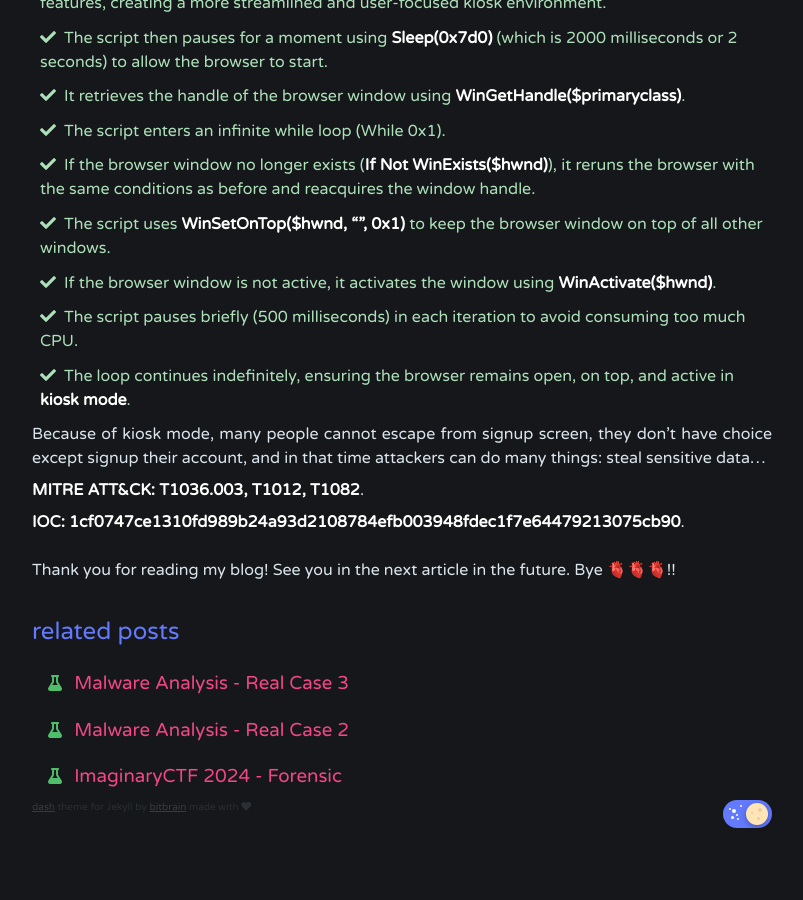
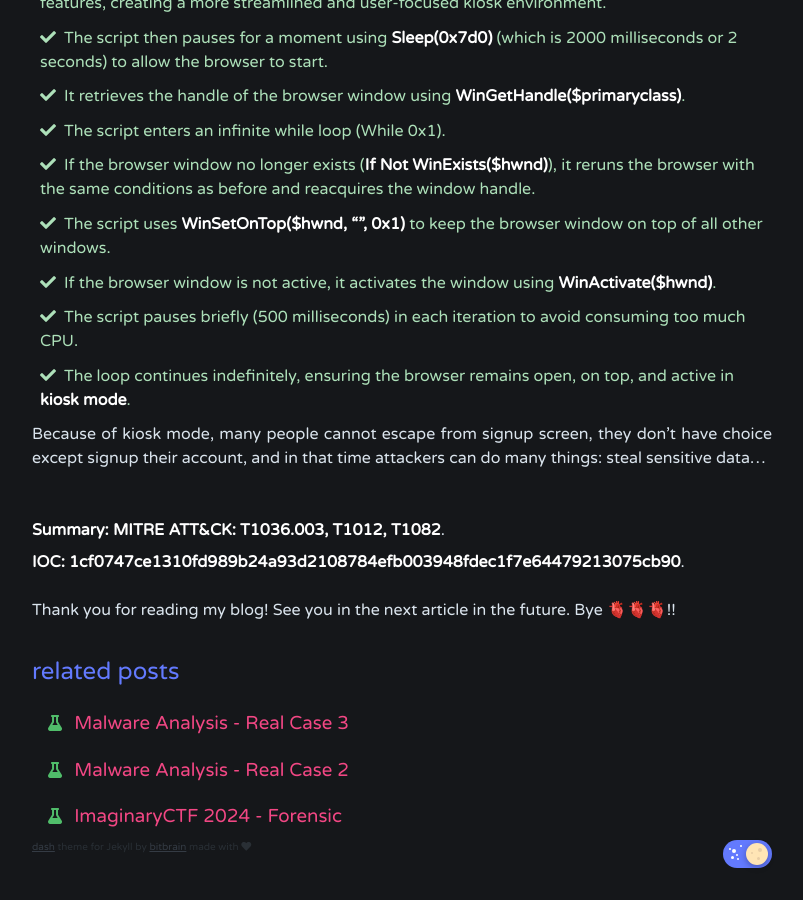
Before and after one commit to odintheprotector/odintheprotector.github.io, a Jekyll site: the page built from _posts/2024-09-03-malware-analysis-real-case-4.md, in a window 1280 px wide and 900 px high, scrolled down 5575 px. Shown: the whole window, without its empty margins (238-1041 px from the left). Built offline with Jekyll 4.4.1, drawn with Linux system fonts in a browser that asks for light colours; nearby versions of some CDN libraries; before the commit the page ends 6435 px from its top, so only the background shows below that.

Commit message:
Update 2024-09-03-malware-analysis-real-case-4.md

```diff
--- a/_posts/2024-09-03-malware-analysis-real-case-4.md
+++ b/_posts/2024-09-03-malware-analysis-real-case-4.md
@@ -176,8 +176,8 @@ Let's analyse step by step:
 - The script pauses briefly (500 milliseconds) in each iteration to avoid consuming too much CPU.
 - The loop continues indefinitely, ensuring the browser remains open, on top, and active in **kiosk mode**.
 
-Because of kiosk mode, many people cannot escape from signup screen, they don't have choice except signup their account, and in that time attackers can do many things: steal sensitive data... <br>
-
+Because of kiosk mode, many people cannot escape from signup screen, they don't have choice except signup their account, and in that time attackers can do many things: steal sensitive data... <br><br><br>
+**Summary:**
 **MITRE ATT&CK: T1036.003, T1012, T1082**.
 
 **IOC: 1cf0747ce1310fd989b24a93d2108784efb003948fdec1f7e64479213075cb90**. <br><br>
```
